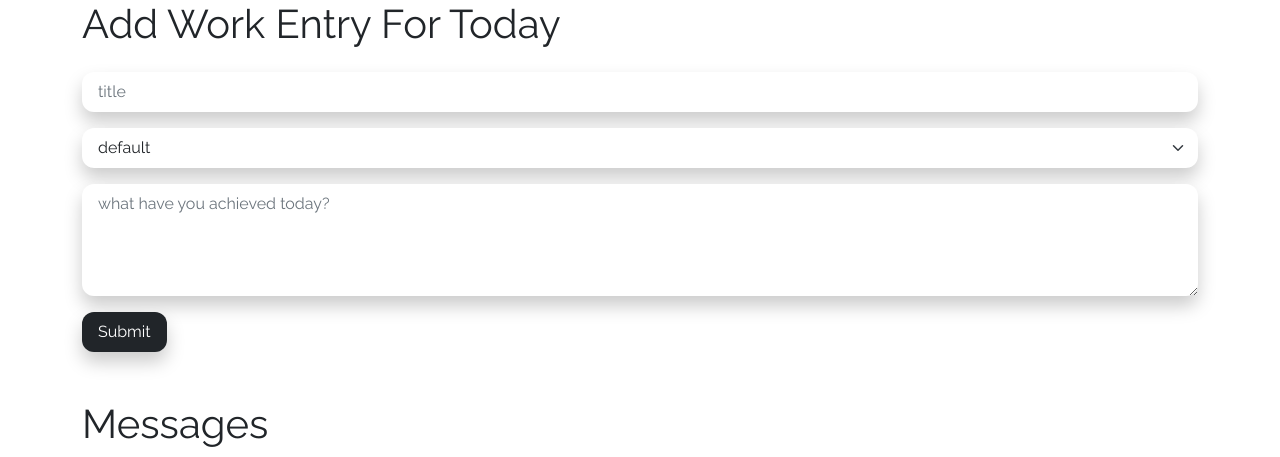
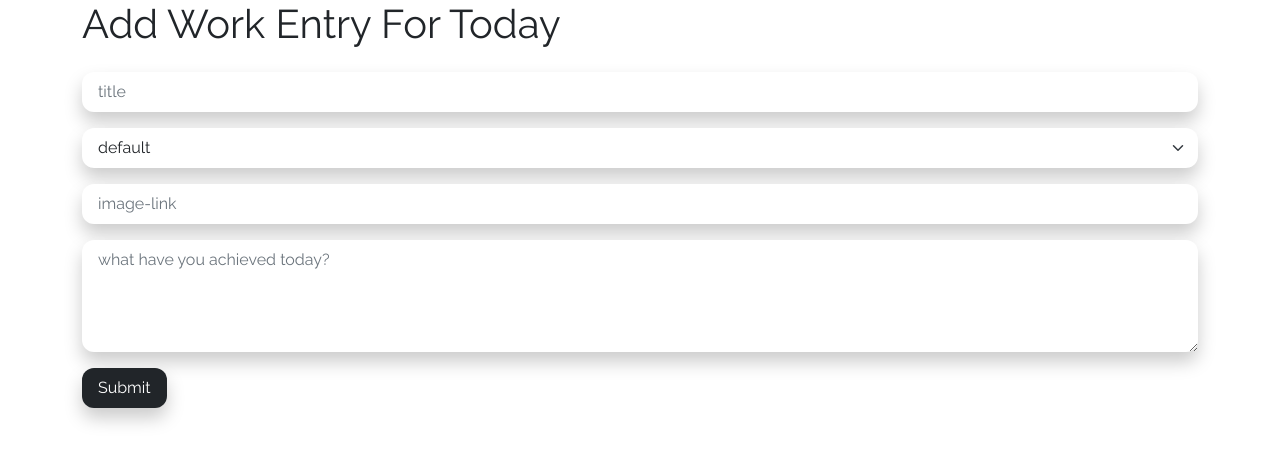
Before and after one commit to sagarsangwan/sagarsangwan, a Flask app: template templates/pages/dashboard.html in a window 1280 px wide. Shown: the part 88-545 px from the top of the page. Run offline with Flask 2, Linux system fonts and the light colour scheme; the template is opened without the code that fills it, so the values that code supplies are empty; parts of the project's set-up code (start-up, migrations or seed data) failed here and were passed over; some libraries are stand-ins or nearby versions.

Commit message:
added new input field for image link

```diff
--- a/templates/pages/dashboard.html
+++ b/templates/pages/dashboard.html
@@ -20,8 +20,14 @@
             <option value="docs">docs</option>
             <option value="random">random</option>
             <option value="fire">fire</option>
+            <option value="achievment">achievment</option>
+
 
         </select>
+    </div>
+    <div class="col-12 padding-bottom-small">
+        <input type="text" name="image_link" required class="form-control input-feild-shadow" placeholder="image-link"
+            aria-label="image-link">
     </div>
     <div class="col-12 padding-bottom-small">
         <textarea rows="4" class="form-control input-feild-shadow" placeholder="what have you achieved today?"
```
